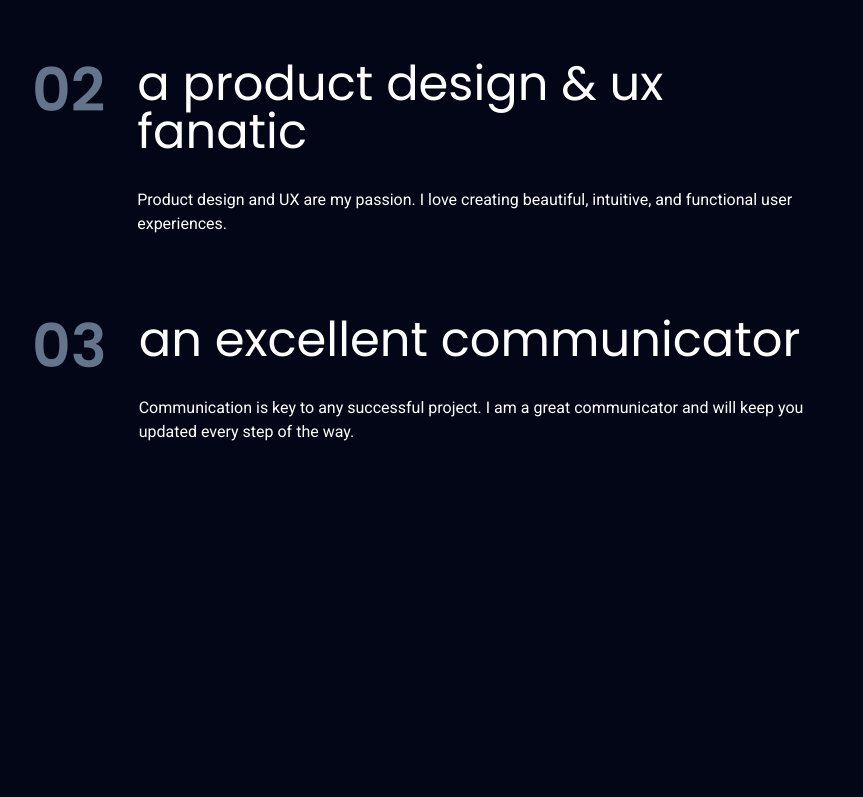
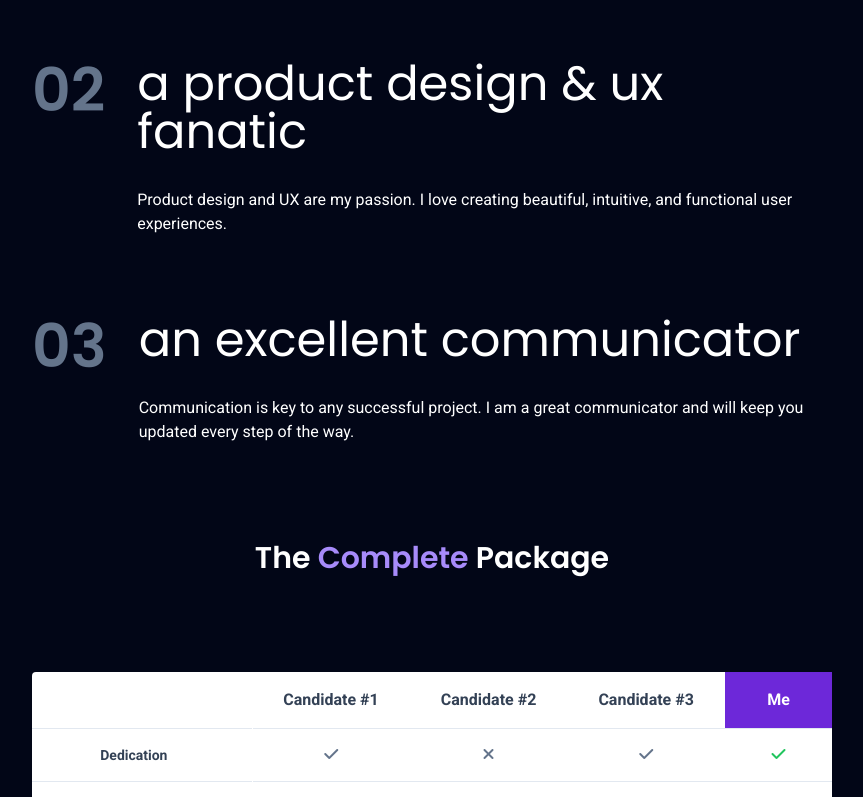
Before and after one commit to Nathan3p0/svelte-portfolio, a SvelteKit app: page / in a window 1280 px wide. Shown: the part 2000-2797 px from the top of the page, without its empty margins (208-1071 px from the left). Before the commit the page ends 2540 px from the top, so only its background shows below. Built offline with nearby package versions, Linux system fonts and the light colour scheme.

Commit message:
Add package

```diff
--- a/src/components/Main.svelte
+++ b/src/components/Main.svelte
@@ -123,5 +123,60 @@
 				</div>
 			{/each}
 		</div>
+		<h5 class="text-2xl sm:text-3xl font-semibold text-center poppins">
+			The <span class="text-violet-400 poppins">Complete</span> Package
+		</h5>
+		<div class="flex flex-col overflow-x-auto gap-10 max-w-[800px] mx-auto w-full">
+			<table class="bg-white text-slate-700 rounded text-center">
+				<thead class="border-b border-solid border-slate-200">
+					<tr>
+						<th />
+						<th class="whitespace-nowrap p-2 px-4">Candidate #1</th>
+						<th class="whitespace-nowrap p-2 px-4">Candidate #2</th>
+						<th class="whitespace-nowrap p-2 px-4">Candidate #3</th>
+						<th class="whitespace-nowrap bg-violet-700 text-white p-4 px-8">Me</th>
+					</tr>
+				</thead>
+				<tbody>
+					<tr class="border-b border-solid border-slate-200">
+						<td class="border-r border-solid border-white pl-4 pr-8 py-4 font-semibold text-sm whitespace-nowrap">Dedication</td
+						>
+						<td><i class="fa-solid fa-check text-slate-500" /></td>
+						<td><i class="fa-solid fa-xmark text-slate-500" /></td>
+						<td><i class="fa-solid fa-check text-slate-500" /></td>
+						<td><i class="fa-solid fa-check text-green-500" /></td>
+					</tr>
+					<tr class="border-b border-solid border-slate-200">
+						<td class="border-r border-solid border-white pl-4 pr-8 py-4 font-semibold text-sm whitespace-nowrap"
+							>Critical Thinking</td
+						>
+						<td><i class="fa-solid fa-xmark text-slate-500" /></td>
+						<td><i class="fa-solid fa-check text-slate-500" /></td>
+						<td><i class="fa-solid fa-xmark text-slate-500" /></td>
+						<td><i class="fa-solid fa-check text-green-500" /></td>
+					</tr><tr class="border-b border-solid border-slate-200">
+						<td class="border-r border-solid border-white pl-4 pr-8 py-4 font-semibold text-sm whitespace-nowrap"
+							>Interpersonal Skills</td
+						>
+						<td><i class="fa-solid fa-xmark text-slate-500" /></td>
+						<td><i class="fa-solid fa-check text-slate-500" /></td>
+						<td><i class="fa-solid fa-check text-slate-500" /></td>
+						<td><i class="fa-solid fa-check text-green-500" /></td>
+					</tr><tr class="border-b border-solid border-slate-200">
+						<td class="border-r border-solid border-white pl-4 pr-8 py-4 font-semibold text-sm whitespace-nowrap"
+							>Programming Ability</td
+						>
+						<td><i class="fa-solid fa-check text-slate-500" /></td>
+						<td><i class="fa-solid fa-check text-slate-500" /></td>
+						<td><i class="fa-solid fa-xmark text-slate-500" /></td>
+						<td><i class="fa-solid fa-check text-green-500" /></td>
+					</tr>
+				</tbody>
+			</table>
+		</div>
+		<div class="mx-auto -mt-12 italic sm:hidden opacity-50">
+			<p>Scroll to see more &rarr;</p>
+		</div>
+		<p class="mx-auto">So why not invest?</p>
 	</section>
 </main>
--- a/src/routes/+layout.svelte
+++ b/src/routes/+layout.svelte
@@ -8,7 +8,7 @@
     let innerWidth = 0;
 
     function goTop() {
-        document.body.scrollTop = 0;
+        document.body.scrollIntoView({ behavior: "smooth" });
     }
 </script>
 
@@ -23,7 +23,7 @@
     >
         <button
             on:click={goTop}
-            class="ml-auto rounded-full bg-slate-900 text-violet-400 px-3 sm:px-4 hover:bg-slate-800 cursor-pointer"
+            class="ml-auto rounded-full aspect-square bg-slate-900 text-violet-400 px-3 sm:px-4 hover:bg-slate-800 cursor-pointer"
             ><i
                 class="fa-solid fa-arrow-up grid place-items-center aspect-square"
             /></button
```
